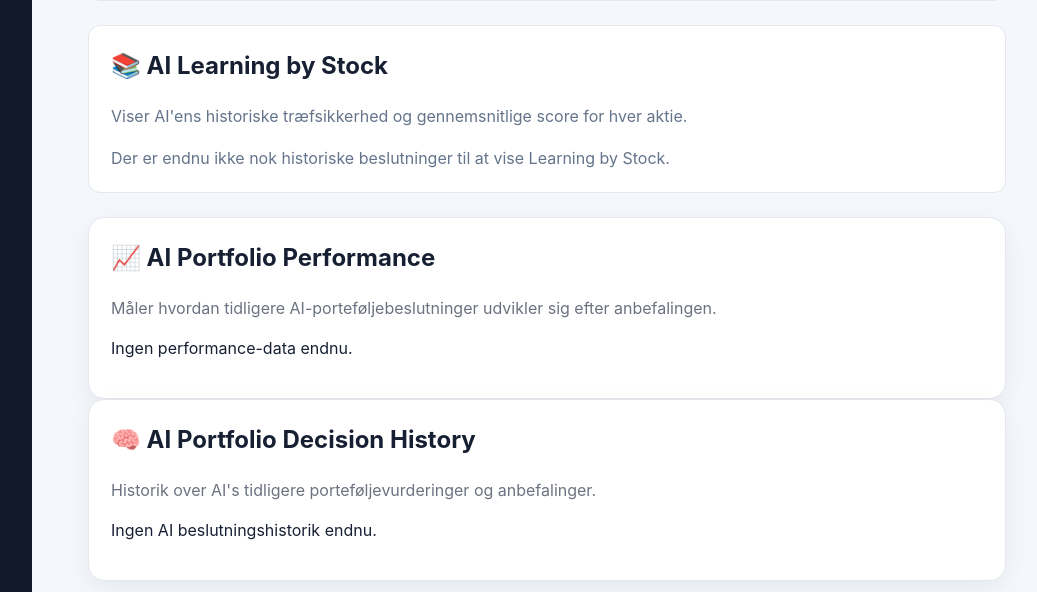
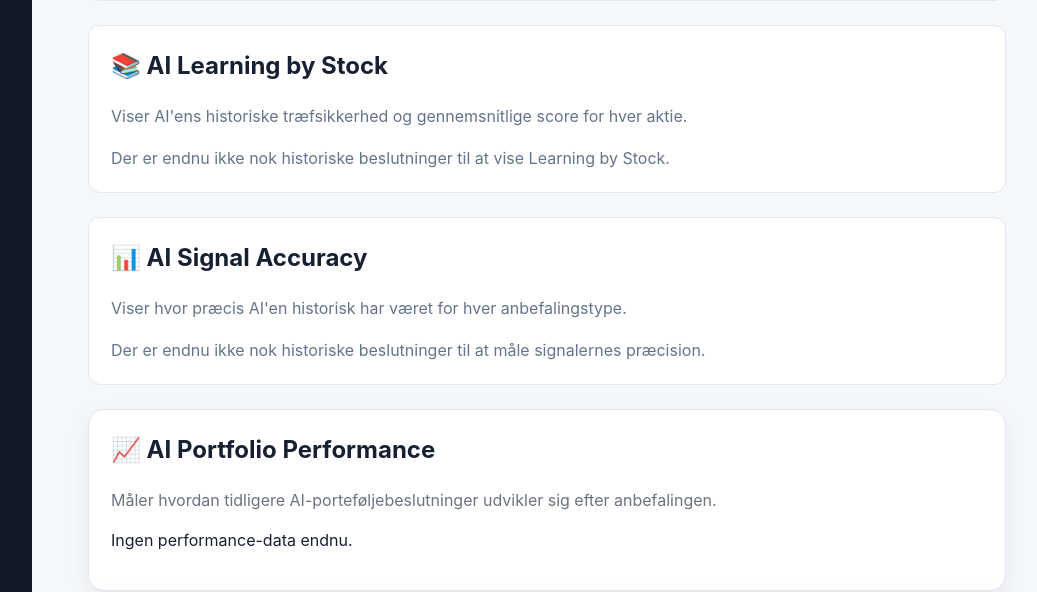
Before and after one commit to thomasthorvaldlund-ctrl/novo-ai-monitor, a Python web app: template templates/ai_portfolio_lab.html in a window 1280 px wide. Shown: the part 2051-2643 px from the top of the page, without its empty margins (218-1255 px from the left). Run offline with Jinja, Linux system fonts and the light colour scheme; the template is opened without the code that fills it, so the values that code supplies are empty.

Commit message:
Add AI Signal Accuracy

```diff
--- a/command_center_routes.py
+++ b/command_center_routes.py
@@ -22,6 +22,7 @@ from ai_learning_service import get_learning_report
 from ai_learning_timeline_service import get_learning_timeline
 from ai_confidence_calibration_service import get_confidence_calibration
 from ai_learning_by_stock_service import get_learning_by_stock
+from ai_signal_accuracy_service import get_signal_accuracy
 
 
 command_center_bp = Blueprint("command_center", __name__)
@@ -166,6 +167,7 @@ def ai_portfolio_lab():
         learning_timeline=get_learning_timeline(),
         confidence_calibration=get_confidence_calibration(),
         learning_by_stock=get_learning_by_stock(),
+        signal_accuracy=get_signal_accuracy(),
     )
 
 
--- a/templates/ai_portfolio_lab.html
+++ b/templates/ai_portfolio_lab.html
@@ -40,6 +40,8 @@ AI Portfolio Lab
 
     {% include "partials/_portfolio_learning_by_stock.html" %}
 
+    {% include "partials/_portfolio_signal_accuracy.html" %}
+
     {% include "partials/_portfolio_performance.html" %}
 
     {% include "partials/_portfolio_decision_history.html" %}
--- /dev/null
+++ b/templates/partials/_portfolio_signal_accuracy.html
@@ -0,0 +1,72 @@
+<section style="
+    background:white;
+    border:1px solid #e5e7eb;
+    border-radius:12px;
+    padding:22px;
+    margin-bottom:24px;
+">
+    <h2 style="margin-top:0;">
+        📊 AI Signal Accuracy
+    </h2>
+
+    <p style="color:#64748b;margin-bottom:18px;">
+        Viser hvor præcis AI'en historisk har været for hver anbefalingstype.
+    </p>
+
+    {% if signal_accuracy %}
+        <div style="
+            display:grid;
+            grid-template-columns:repeat(auto-fit, minmax(210px, 1fr));
+            gap:16px;
+        ">
+            {% for row in signal_accuracy %}
+                <div style="
+                    background:#f8fafc;
+                    border:1px solid #e5e7eb;
+                    border-radius:10px;
+                    padding:16px;
+                ">
+                    <div style="
+                        font-size:16px;
+                        font-weight:700;
+                        color:#334155;
+                        margin-bottom:10px;
+                    ">
+                        {{ row.signal }}
+                    </div>
+
+                    <div style="
+                        font-size:28px;
+                        font-weight:700;
+                        margin-bottom:8px;
+                    ">
+                        {{ row.accuracy }}%
+                    </div>
+
+                    <div style="
+                        color:#64748b;
+                        font-size:14px;
+                        line-height:1.7;
+                    ">
+                        Beslutninger: {{ row.total }}<br>
+                        Korrekte: {{ row.correct }}<br>
+
+                        {% if row.accuracy >= 80 %}
+                            🟢 Meget høj præcision
+                        {% elif row.accuracy >= 60 %}
+                            🟡 God præcision
+                        {% elif row.accuracy >= 40 %}
+                            🟠 Kan forbedres
+                        {% else %}
+                            🔴 Lav præcision
+                        {% endif %}
+                    </div>
+                </div>
+            {% endfor %}
+        </div>
+    {% else %}
+        <p style="color:#64748b;margin:0;">
+            Der er endnu ikke nok historiske beslutninger til at måle signalernes præcision.
+        </p>
+    {% endif %}
+</section>
```
Also changed, not shown: ai_signal_accuracy_service.py (added, +45 -0 lines).
